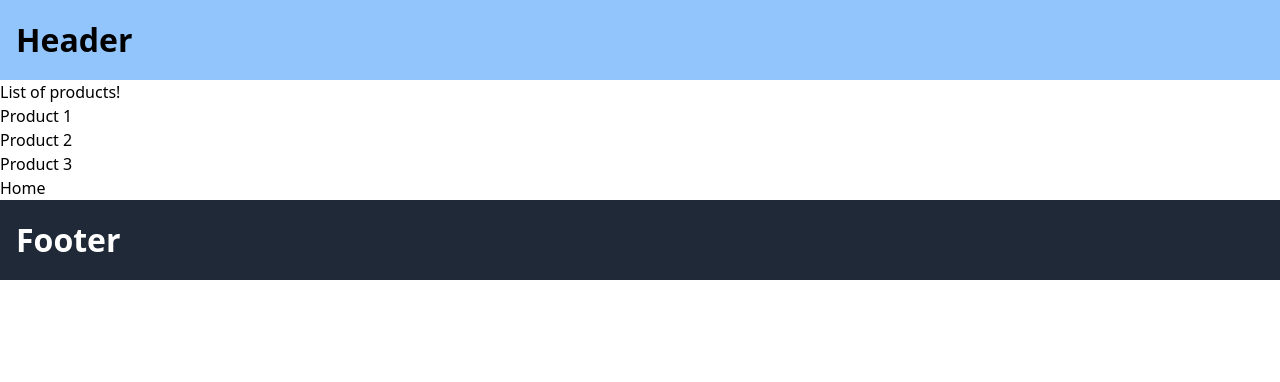
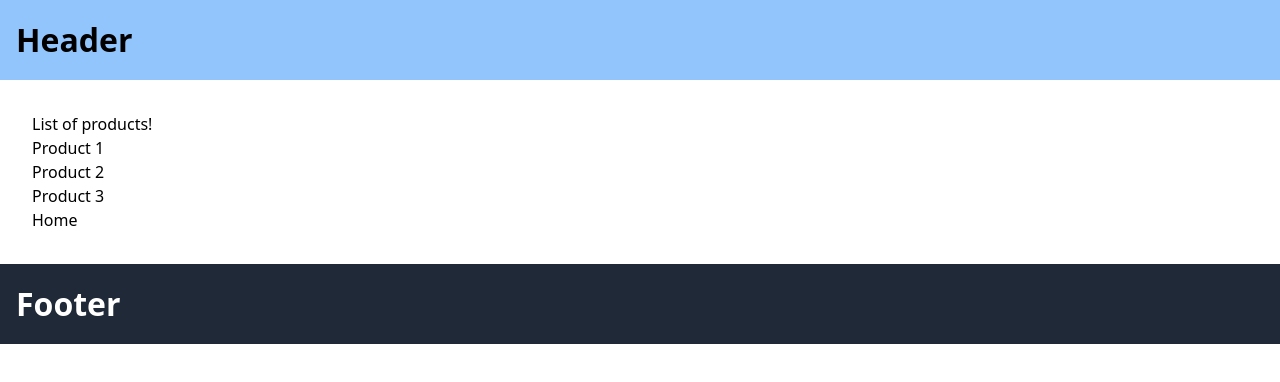
Before and after one commit to PriyanshuSharma0326/next-tutorial, a Next.js app: page /products in a window 1280 px wide. Shown: the top 382 px of the page. Built offline with nearby package versions, Linux system fonts and the light colour scheme.

Commit message:
Error handling in nested routes

```diff
--- a/src/app/products/[productID]/reviews/[reviewID]/error.js
+++ b/src/app/products/[productID]/reviews/[reviewID]/error.js
@@ -2,12 +2,12 @@
 
 function ErrorBoundary({ error, reset }) {
     return (
-        <>
+        <div className="p-8 flex flex-col gap-6">
             <p className="font-semibold text-[1.25rem]">{error.message}</p>
             <button onClick={reset} className="w-fit rounded-md bg-black text-white px-4 py-2 border-[1px] border-black hover:bg-white hover:text-black">
                 Try again
             </button>
-        </>
+        </div>
     );
 }
 
--- a/src/app/products/page.js
+++ b/src/app/products/page.js
@@ -2,7 +2,7 @@ import Link from "next/link";
 
 function ProductsList() {
     return (
-        <>
+        <div className="p-8">
             <h1>List of products!</h1>
             <ul>
                 <li>
@@ -17,7 +17,7 @@ function ProductsList() {
                 </li>
             </ul>
             <Link href='/'>Home</Link>
-        </>
+        </div>
     );
 }
 
```
